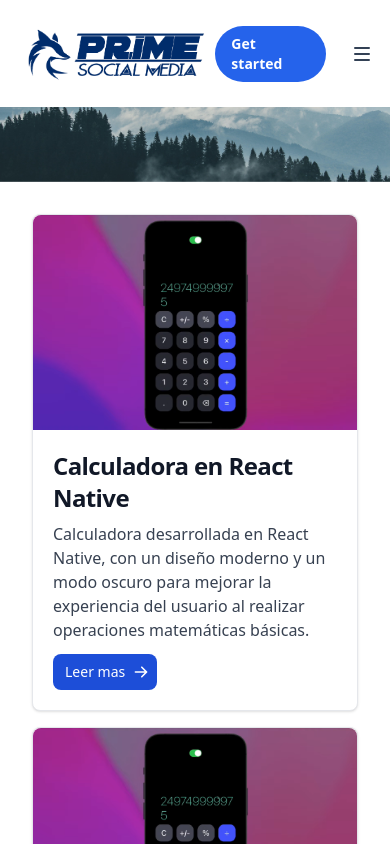
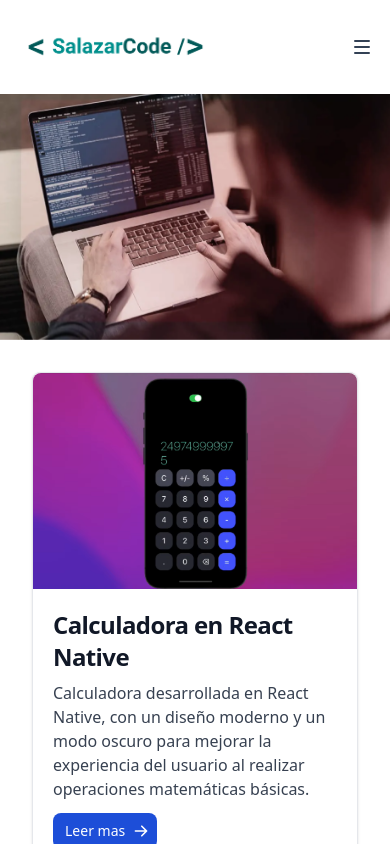
Before and after one commit to juancamilosalazarrestrepo/blog-next-js, a Next.js app: page /portafolio in a window 390 px wide. Shown: the top 844 px of the page. Built offline with nearby package versions, Linux system fonts and the light colour scheme.

Commit message:
responsive banner

```diff
--- a/src/components/Banners.jsx
+++ b/src/components/Banners.jsx
@@ -1,7 +1,7 @@
 import { Swiper, SwiperSlide } from "swiper/react";
 import { Navigation, Pagination, Scrollbar, A11y } from "swiper";
 import Image from "next/image";
-import smallImage from "../../public/images/eficience.webp";
+import smallImage from "../../public/images/jsframe.webp";
 
 // Import Swiper styles
 import "swiper/css";
@@ -11,7 +11,47 @@ import "swiper/css/scrollbar";
 export default function Banners({ images }) {
   console.log("images", images);
   return (
-    <Swiper
+    <div>
+      <div className="sm:hidden">
+      <Swiper
+      modules={[Navigation, Pagination, Scrollbar, A11y]}
+      spaceBetween={0}
+      slidesPerView={1}
+      onSlideChange={() => console.log("slide change")}
+      onSwiper={(swiper) => console.log(swiper)}
+      /* breakpoints= {{
+        768: {
+          slidesPerView: 2,
+          spaceBetween: 20
+        },
+        480: {
+          slidesPerView: 1,
+          spaceBetween: 10
+        }
+      }}*/
+    >
+      {images
+        ? images.map((img, index) => {
+            return (
+              <SwiperSlide key={index}>
+                {" "}
+                <Image
+                  src={smallImage}
+
+                  height={500}
+                  //sizes="(max-width: 640px) 700px , (min-width:1000px) 1920px"
+                  // srcset="../../public/images/eficience.jpg x1 , ../../banner2.webp x2 , ../../banneBlog.webp x3"
+                  className="w-100"
+                  placeholder="blur"
+                />
+              </SwiperSlide>
+            );
+          })
+        : null}
+    </Swiper>
+      </div>
+      <div className="max-sm:hidden">
+      <Swiper
       modules={[Navigation, Pagination, Scrollbar, A11y]}
       spaceBetween={0}
       slidesPerView={1}
@@ -47,5 +87,8 @@ export default function Banners({ images }) {
           })
         : null}
     </Swiper>
+      </div>
+    </div>
+
   );
 }
--- a/src/components/NavBar.jsx
+++ b/src/components/NavBar.jsx
@@ -1,5 +1,5 @@
 import Link from "next/link";
-import logo from "../../public/images/logoPSM.webp"
+import logo from "../../public/images/logosc.webp"
 import Image from "next/image";
 
 
@@ -44,7 +44,7 @@ export default function NavBar() {
             </a>
           </div>
           <a
-            className="group inline-flex items-center justify-center rounded-full py-2 px-4 text-sm font-semibold focus:outline-none focus-visible:outline-2 focus-visible:outline-offset-2 bg-blue-600 text-white hover:text-slate-100 hover:bg-blue-500 active:bg-blue-800 active:text-blue-100 focus-visible:outline-blue-600"
+            className=" max-sm:hidden group inline-flex items-center justify-center rounded-full py-2 px-4 text-sm font-semibold focus:outline-none focus-visible:outline-2 focus-visible:outline-offset-2 bg-[#008F8C] text-white hover:text-slate-100 hover:bg-[#23606E] active:bg-[#23606E] active:text-blue-100 focus-visible:outline-[#23606E]"
             href="/register"
           >
             <span>
```
Also changed, not shown: public/images/logosc.webp (added).
